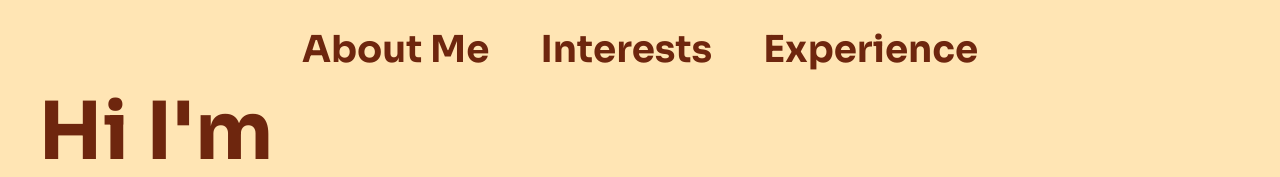
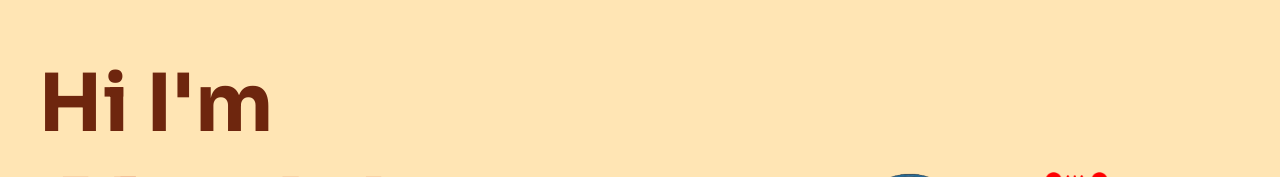
Before and after one commit to alex-wanger/personal-website, a website: page index.html in a window 1280 px wide. Shown: the top 177 px of the page. Drawn offline with Linux system fonts and the light colour scheme.

```diff
--- a/index.html
+++ b/index.html
@@ -15,13 +15,6 @@
     <div id="header">
         <div class="container">
             <div class="header-content">
-                <nav>
-                    <ul>
-                        <li><a href="index.html">About Me</a></li>
-                        <li><a href="interests.html">Interests</a></li>
-                        <li><a href="dawg.html">Experience</a></li>
-                    </ul>
-                </nav>
                 <div id="logo">
                     <div id="name">
                         <h2>Hi I'm</h2>
```
